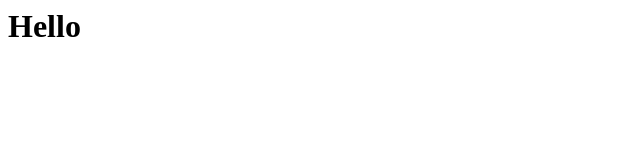
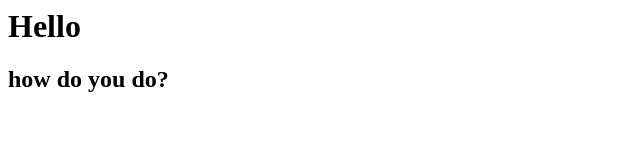
Before and after one commit to harelhila97/harel-repository, a plain HTML site: page index.html in a window 1280 px wide. Shown: the whole page, without its empty margins (0-640 px from the left). Drawn offline with Linux system fonts and the light colour scheme.

Commit message:
my-first-commit

```diff
--- a/index.html
+++ b/index.html
@@ -1 +1,2 @@
 <h1>Hello</h1>
+<h2> how do you do? </h2>
```
